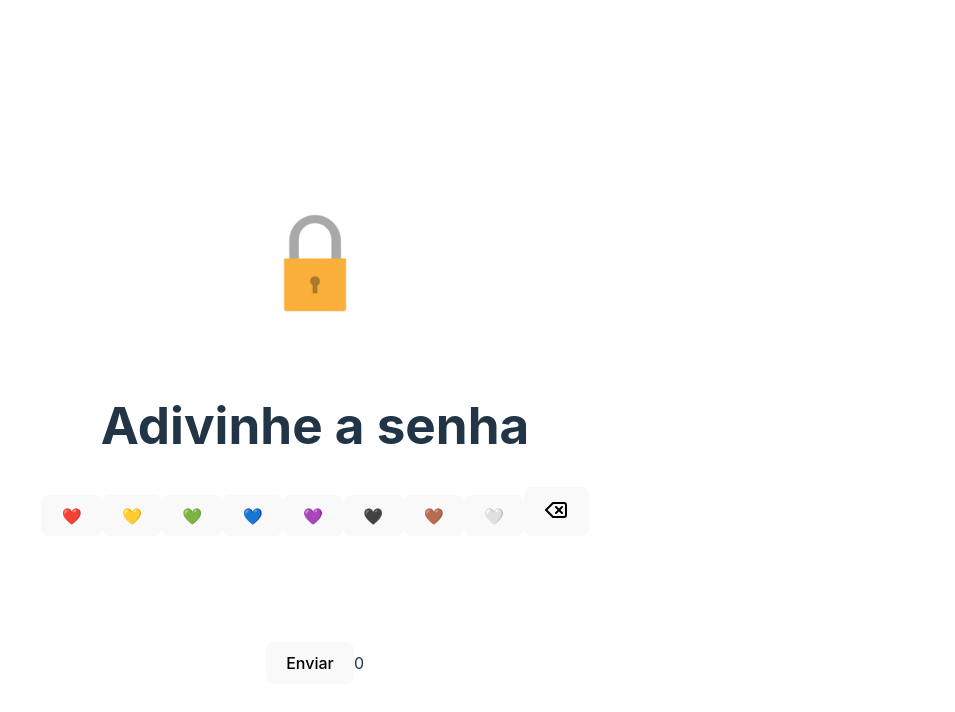
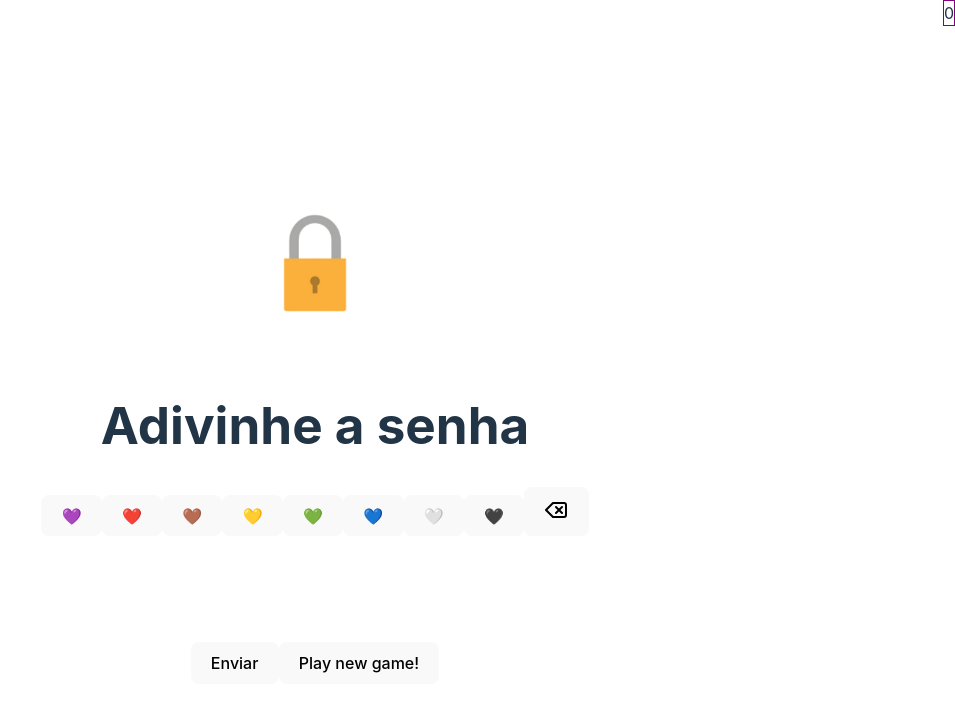
Before and after one commit to Idespair/Guess-the-password, a React (Vite) app: page / in a window 1280 px wide. Shown: the top 712 px of the page, without its empty margins (325-1280 px from the left). Built offline with nearby package versions, Linux system fonts and the light colour scheme.

Commit message:
Feat: improved game logic and functionalities

```diff
--- a/src/App.css
+++ b/src/App.css
@@ -30,3 +30,11 @@ p {
   transform: translatey(0px);
   animation: float 3s ease-in-out infinite;
 }
+
+.counter {
+  position: absolute;
+  border: 1px solid purple;
+  float: right;
+  right: 0;
+  top: 0;
+}
--- a/src/components/UserButtons.tsx
+++ b/src/components/UserButtons.tsx
@@ -1,45 +1,106 @@
 import { Delete } from 'lucide-react';
-import { useState } from 'react';
+import { useMemo, useState } from 'react';
 import { PasswordGenerator } from '../utils/passwordGenerator';
 
-export function UserButtons(){
+export function UserButtons() {
 
-    const [chars, setChars] =  useState<string[]>([]);
-
+    const [chars, setChars] = useState<string[]>([]);
+    const [matcher, setMatcher] = useState<string[]>([]);
+    const [count, setCount] = useState(0)
+    const [generatedPassword, setGeneratedPassword] = useState<string[]>([]);
     const charLimit = 4;
 
-    const addChar = (hearts:string) => {
-        if (charLimit > chars.length){
+
+    const addChar = (hearts: string) => {
+        if (charLimit > chars.length) {
             setChars(prevChar => [...prevChar, hearts])
         }
     }
 
-    const  [count, setCount] = useState(0)
-
-    if (count >= 10){
-        alert("You're out chances!")
+    const completingMatcher = (undercover:string) => {
+        if (charLimit > chars.length) {
+            setMatcher(prevChar => [...prevChar, undercover])
+        }
     }
 
-    return(
+    useMemo(() => {
+        setGeneratedPassword(PasswordGenerator());
+    }, []);
+
+    const isPasswordMatch = JSON.stringify(generatedPassword) === JSON.stringify(matcher);
+
+    console.log(matcher)
+    console.log(generatedPassword)
+
+    return (
         <div className="guessingButton">
-        <button className='userButton' onClick={() => addChar('❤️')}> ❤️ </button>
-        <button className='userButton' onClick={() => addChar('💛')}> 💛 </button>
-        <button className='userButton' onClick={() => addChar('💚')}> 💚 </button>
-        <button className='userButton' onClick={() => addChar('💙')}> 💙  </button>
-        <button className='userButton' onClick={() => addChar('💜')}> 💜 </button>
-        <button className='userButton' onClick={() => addChar('🖤')}> 🖤 </button>
-        <button className='userButton' onClick={() => addChar('🤎')}> 🤎 </button>
-        <button className='userButton' onClick={() => addChar('🤍')}> 🤍 </button>
+            <button className='userButton' onClick={() => {
+                addChar('💜');
+                completingMatcher('A');
+        }}>  💜
+        </button>
+        <button className='userButton' onClick={() => {
+                addChar('❤️');
+                completingMatcher('B');
+        }}> ❤️
+        </button>
+        <button className='userButton' onClick={() => {
+                addChar('🤎');
+                completingMatcher('C');
+        }}> 🤎
+        </button>
+        <button className='userButton' onClick={() => {
+                addChar('💛');
+                completingMatcher('D');
+        }}> 💛
+        </button>
+        <button className='userButton' onClick={() => {
+                addChar('💚');
+                completingMatcher('E');
+        }}> 💚
+        </button>
+        <button className='userButton' onClick={() => {
+                addChar('💙');
+                completingMatcher('F');
+        }}> 💙
+        </button>
+        <button className='userButton' onClick={() => {
+                addChar('🤍');
+                completingMatcher('G');
+        }}> 🤍
+        </button>
+        <button className='userButton' onClick={() => {
+                addChar('🖤');
+                completingMatcher('H');
+        }}> 🖤
+        </button>
         <button className='userButton' onClick={() => setChars(chars.slice(0,-1))}><Delete /></button>
             <div>
                 <p>
                     {chars.join('')}
                 </p>
             </div>
-        <button className='sendButton' onClick={() => setCount(count + 1)}>
+            <button className='sendButton' onClick={() => {
+                setCount(count + 1);
+                const isMatch = JSON.stringify(matcher) === JSON.stringify(generatedPassword);
+                if (isMatch) {
+                    alert("you won!!!");
+                } else {
+                    if (count >= 9) {
+                        alert("You're out of chances!");
+                    }
+                }
+                setChars([]);
+                setMatcher([])
+            }}>
                 Enviar
             </button>
+            <button className='generateButton' onClick={() => setGeneratedPassword(PasswordGenerator())}>
+                Play new game!
+            </button>
+            <div className='counter'>
                 {count}
+            </div>
         </div>
     )
 
--- a/src/utils/passwordGenerator.tsx
+++ b/src/utils/passwordGenerator.tsx
@@ -1,22 +1,23 @@
-export function PasswordGenerator(){
+export function PasswordGenerator() {
+    // Variable with all available characters that can make part of the password
+    const availableCharacters: string = "ABCDEFGH";
 
-    //Variable with all available characters that can make part of the password
-    var availableCharacters: string = "❤️💛💚💙💜🖤🤍🤎🧡";
+    // Function to generate a random password of given length
+    const generatePassword = (length: number) => {
+        let finalPassword: string[] = [];
 
-    //Array that will receive the password of 4 hearts
-    var FinalPassword: string[] = [];
+        for (let i = 0; i < length; i++) {
+            // Generate a random index within the range of availableCharacters
+            const randIndex: number = Math.floor(Math.random() * availableCharacters.length);
 
+            // Get the character at the random index and push it to finalPassword
+            const randomChar: string = availableCharacters.charAt(randIndex);
+            finalPassword.push(randomChar);
+        }
 
-    let i = 0;
-    while(i < 5){
-        //Variable that will hold a random value of 1 to the length of the array
-        let rand:number = (Math.random() * availableCharacters.length);
+        return finalPassword;
+    }
 
-        //Variable that will take the random correspondent value of the array to the final password
-        let pusher:string = availableCharacters.charAt(rand);
-
-        FinalPassword.push(pusher);
-        i++;
-    }
-    return FinalPassword;
+    // Generate a password of length 4 by default
+    return generatePassword(4);
 }
```
Lines whose indentation alone changed are shown as unchanged.
